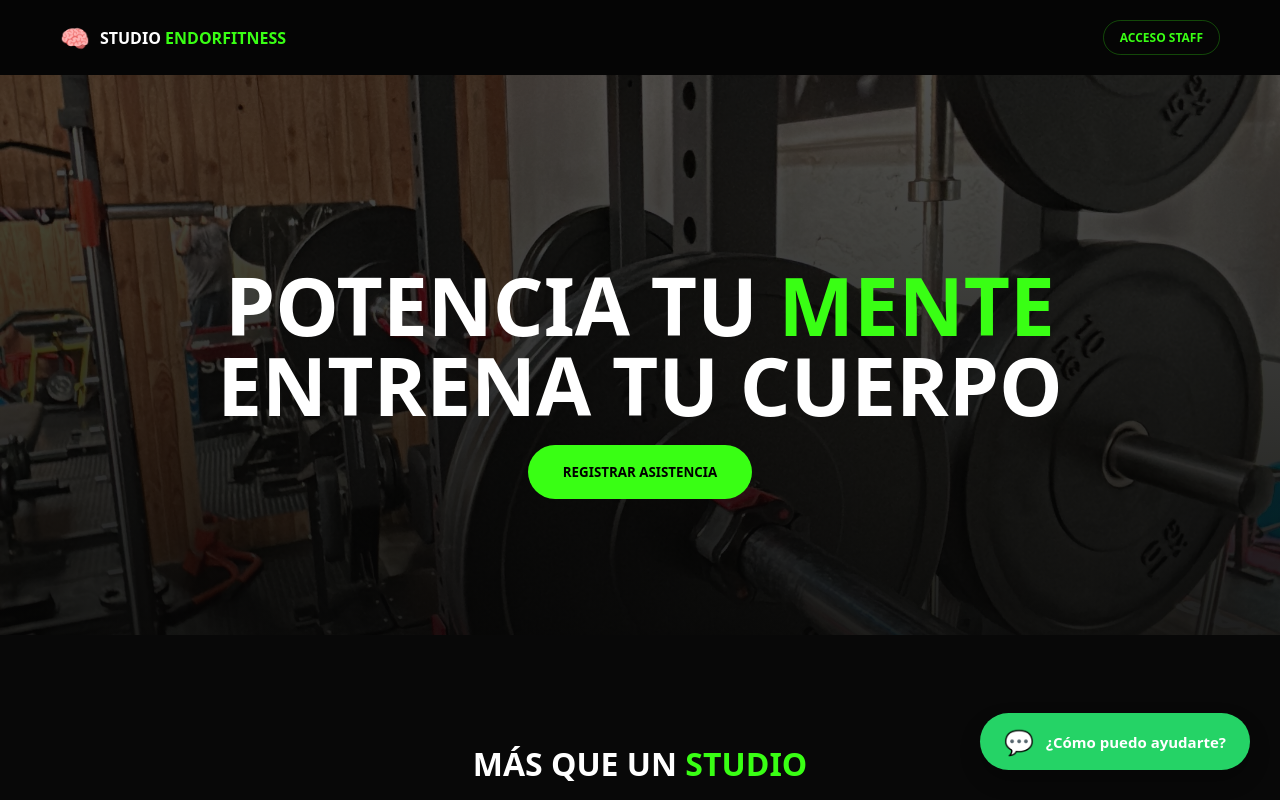
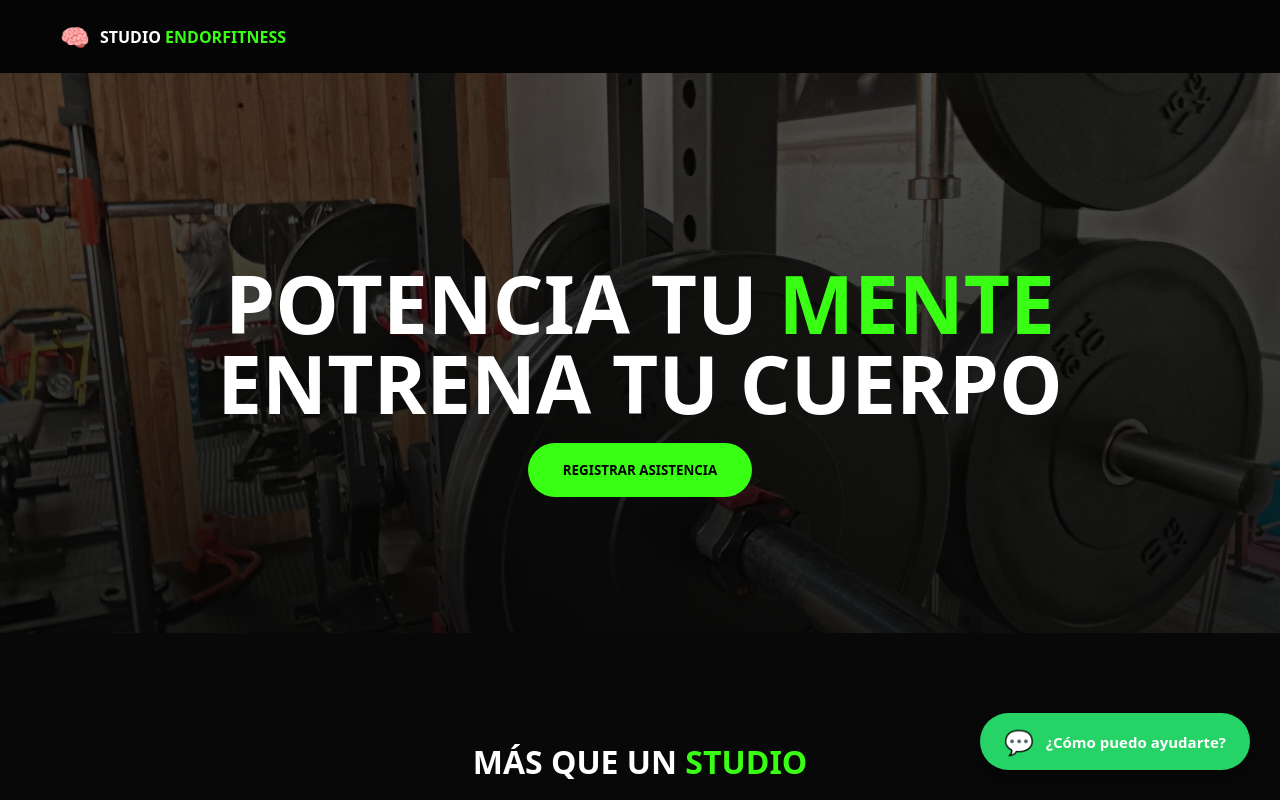
Before and after one commit to clattox/endorfitness-web, a Next.js app: page / in a window 1280 px wide. Shown: the top 800 px of the page. Built offline with nearby package versions, Linux system fonts and the light colour scheme; no server answers.

Commit message:
fix: remove staff access button from public navbar

```diff
--- a/app/page.tsx
+++ b/app/page.tsx
@@ -2,7 +2,6 @@
 
 import { useState, useEffect } from 'react';
 import { createClient } from '@supabase/supabase-js';
-import Link from 'next/link';
 
 const supabaseUrl = process.env.NEXT_PUBLIC_SUPABASE_URL || '';
 const supabaseAnonKey = process.env.NEXT_PUBLIC_SUPABASE_ANON_KEY || '';
@@ -76,9 +75,6 @@ export default function HomePage() {
           <span style={{ fontSize: '24px' }}>🧠</span>
           <span style={{ fontWeight: '800' }}>STUDIO <span style={{ color: neonGreen }}>ENDORFITNESS</span></span>
         </div>
-        <Link href="/Admin" style={{ color: neonGreen, textDecoration: 'none', fontSize: '12px', fontWeight: '600', border: `1px solid ${neonGreen}44`, padding: '8px 16px', borderRadius: '20px' }}>
-          ACCESO STAFF
-        </Link>
       </nav>
 
       {/* --- HERO --- */}
```
